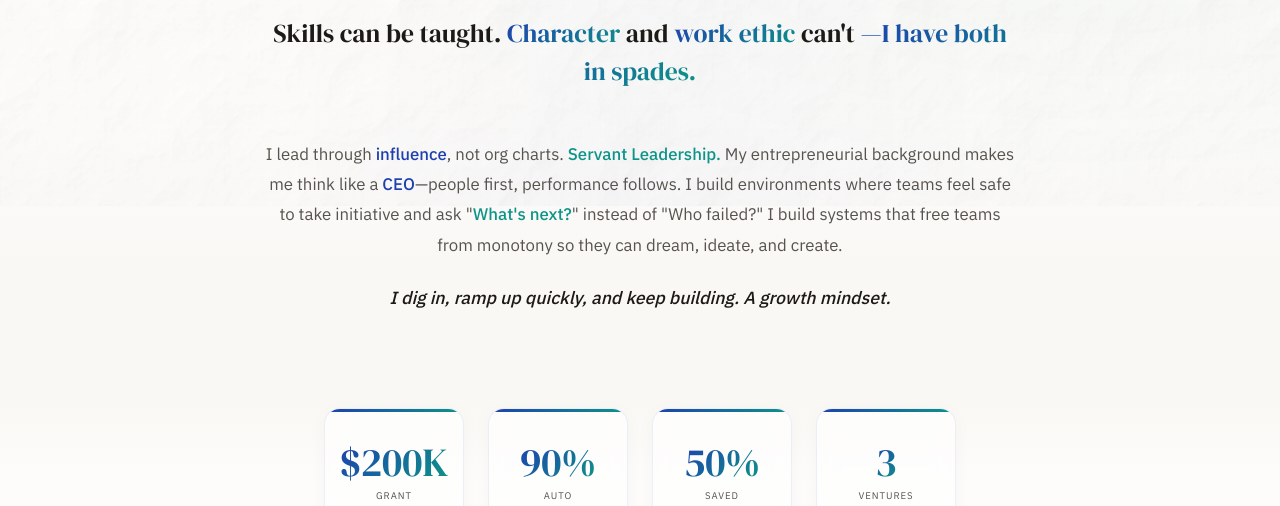
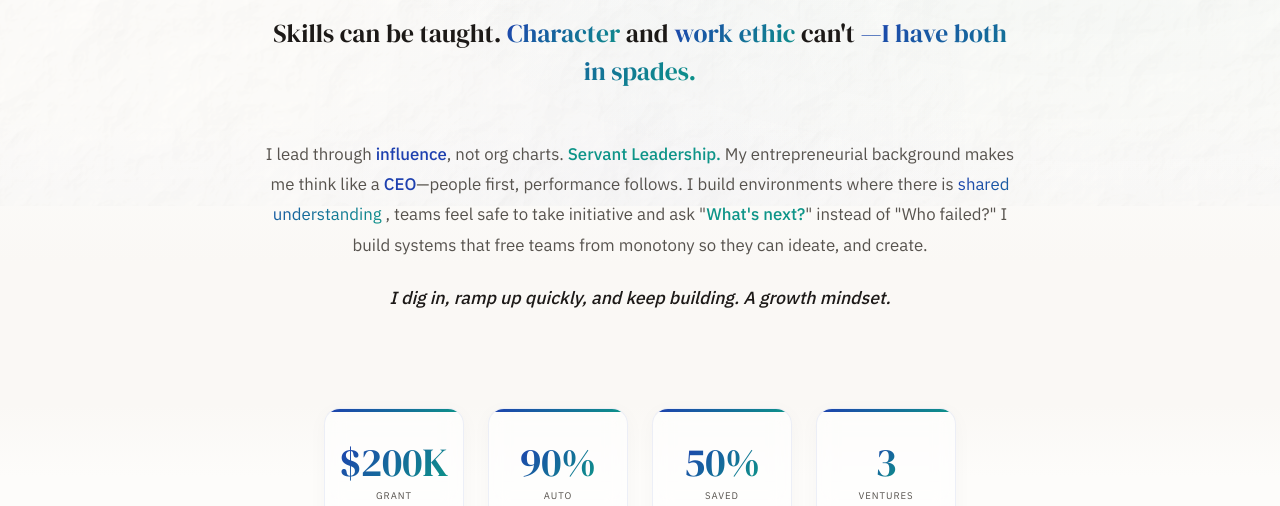
Before and after one commit to saavychristie/christiesaavedra.github.io, a plain HTML site: page index.html in a window 1280 px wide. Shown: the part 594-1100 px from the top of the page. Drawn offline with Linux system fonts and the light colour scheme.

Commit message:
Shared Understanding added

```diff
--- a/index.html
+++ b/index.html
@@ -1240,7 +1240,7 @@
         </p>
 <!-- Second headline -->
     <p class="hero-body">
-        I lead through <span class="highlight-blue">influence</span>, not org charts. <span class="highlight-teal">Servant Leadership.</span> My entrepreneurial background makes me think like a <span class="highlight-blue">CEO</span>—people first, performance follows. I build environments where teams feel safe to take initiative and ask "<span class="highlight-teal">What's next?</span>" instead of "Who failed?" I build systems that free teams from monotony so they can dream, ideate, and create.
+        I lead through <span class="highlight-blue">influence</span>, not org charts. <span class="highlight-teal">Servant Leadership.</span> My entrepreneurial background makes me think like a <span class="highlight-blue">CEO</span>—people first, performance follows. I build environments where there is <span class="highlight"> shared understanding </span>, teams feel safe to take initiative and ask "<span class="highlight-teal">What's next?</span>" instead of "Who failed?" I build systems that free teams from monotony so they can ideate, and create.
       </p>
     <p class="hero-closer">
         I dig in, ramp up quickly, and keep building. A growth mindset.
```
